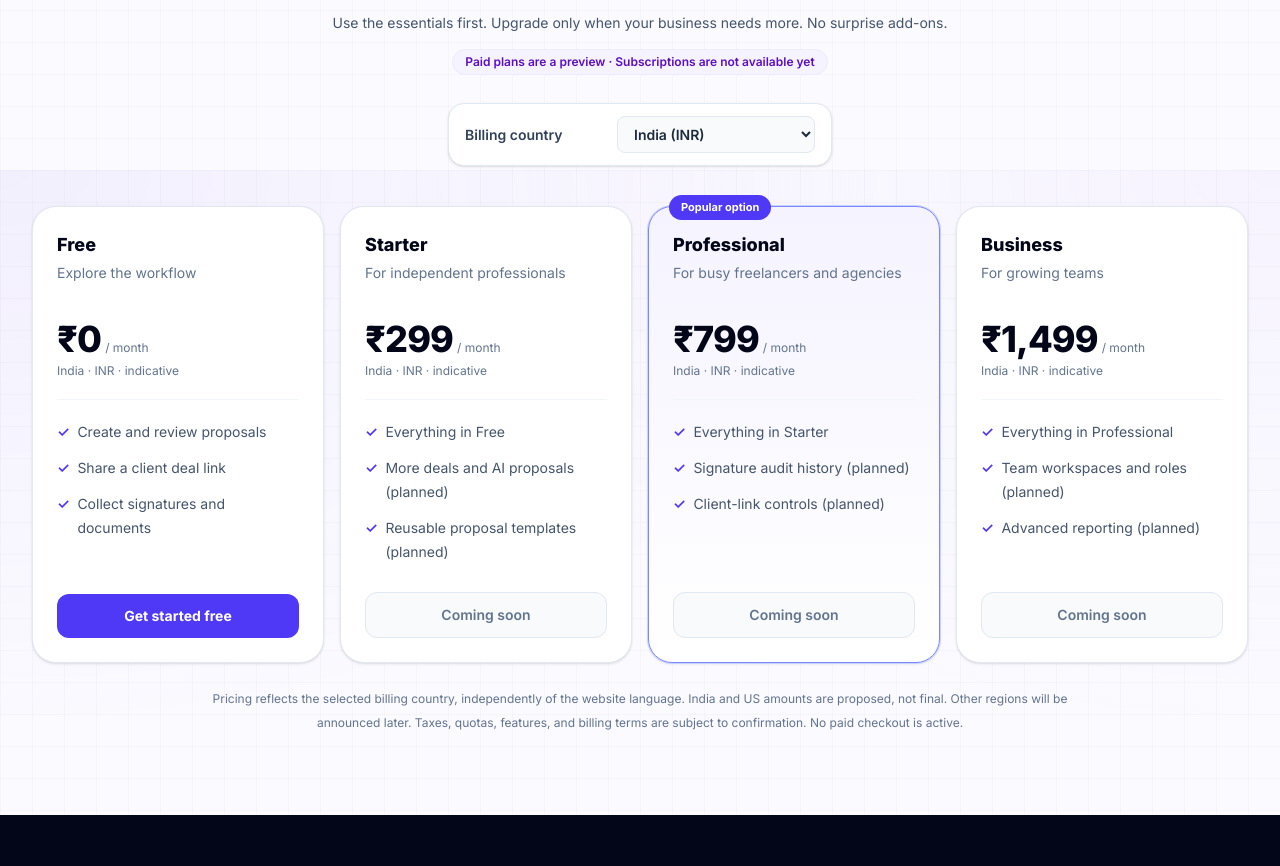
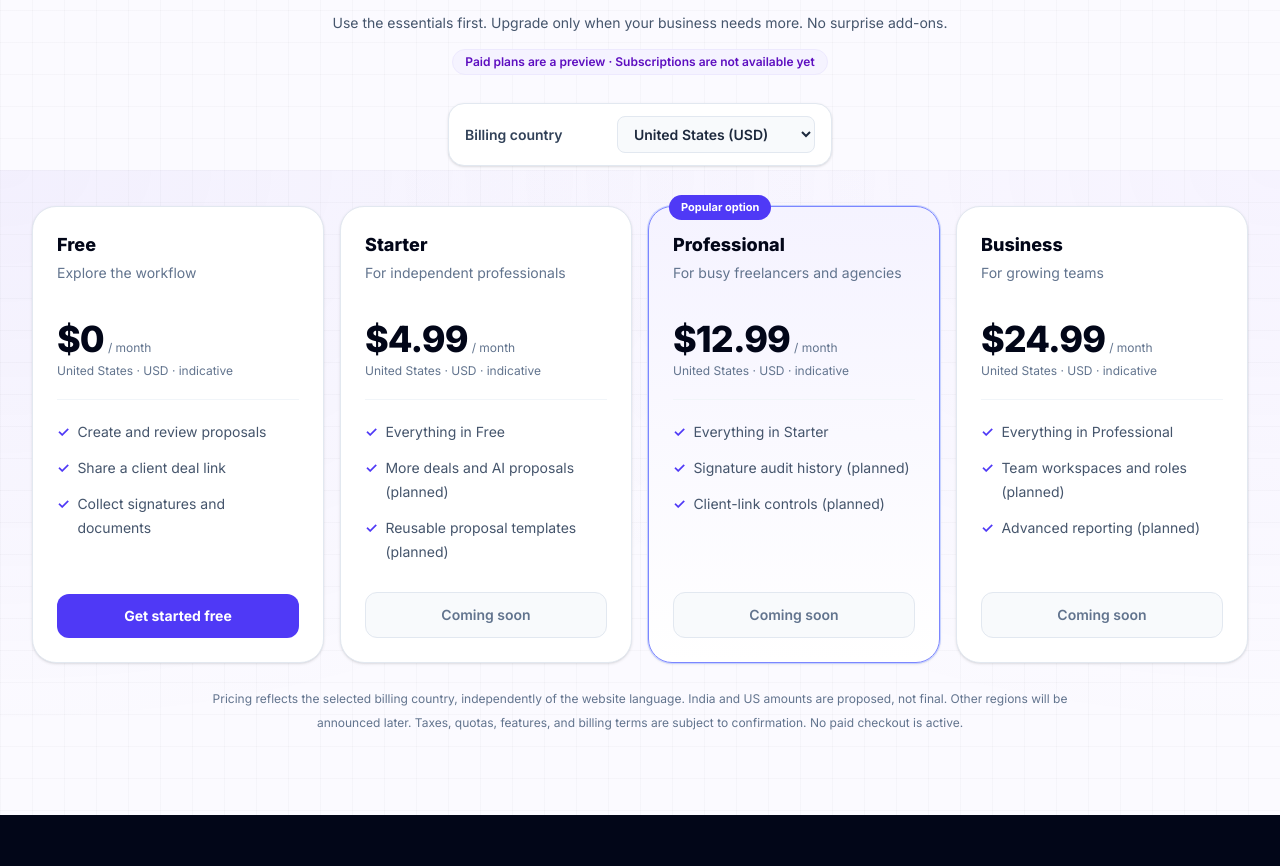
Before and after one commit to Abhay-Sharma14/signdealdocs, a Next.js app: page / in a window 1280 px wide. Shown: the part 2230-3096 px from the top of the page. Built offline with nearby package versions, Linux system fonts and the light colour scheme.

Commit message:
Default public pricing to US dollar plans

```diff
--- a/components/home-page.tsx
+++ b/components/home-page.tsx
@@ -9,7 +9,7 @@ import { useLocale } from "@/components/locale-provider";
 export default function HomePage() {
   const { t, formatCurrency } = useLocale();
   const year = new Date().getFullYear();
-  const [billingCountry, setBillingCountry] = useState<"IN" | "US" | "GB" | "EU" | "OTHER">("IN");
+  const [billingCountry, setBillingCountry] = useState<"IN" | "US" | "GB" | "EU" | "OTHER">("US");
   const features = [
     { number: "01", icon: "✦", title: t("feature1"), copy: t("feature1d") },
     { number: "02", icon: "✍", title: t("feature2"), copy: t("feature2d") },
```
